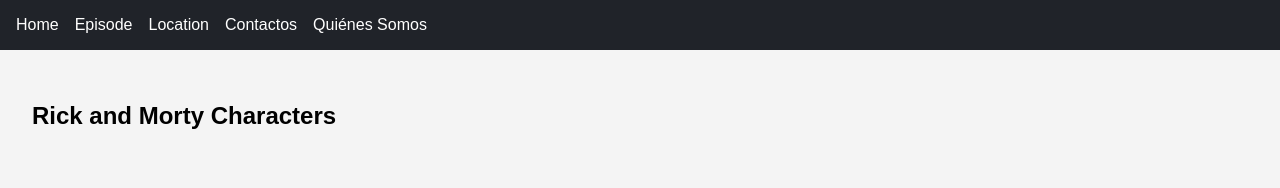
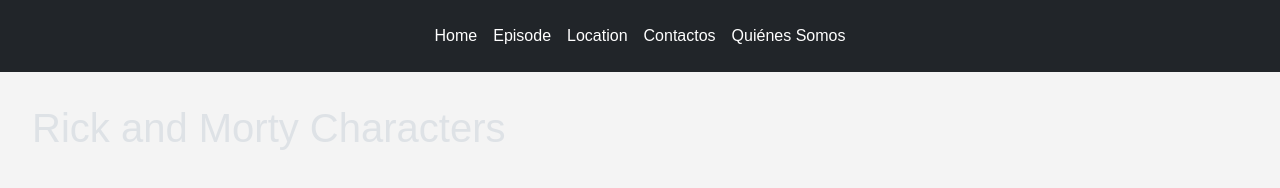
Before and after one commit to beckhamjosethtorrescaceres-png/RickAndMorty_SPAChallenge, a website built with Vite: page index.html in a window 1280 px wide. Built offline with nearby package versions, Linux system fonts and the light colour scheme; no server answers.

Commit message:
Añadir bootstrap

```diff
--- a/assets/js/components/characterCard.js
+++ b/assets/js/components/characterCard.js
@@ -21,6 +21,8 @@
                     <strong>Species:</strong>
                     ${character.species}
                 </p>
+                <button type="button" class="btn btn-primary">Editar</button>
+                <button type="button" class="btn btn-danger">Ocultar</button>
             </div>
         </article>
     `;
--- a/assets/js/components/navbar.js
+++ b/assets/js/components/navbar.js
@@ -7,13 +7,25 @@
     const navbar = document.getElementById('navbar');
 
     navbar.innerHTML = `
-        <nav class="navbar">
-            <a href="/" data-link>Home</a>
-            <a href="/episode" data-link> Episode</a>
-            <a href="/location" data-link> Location</a>
-            <a href="/contacts" data-link>Contactos</a>
-            <a href="/about" data-link> Quiénes Somos</a>
-
+        <nav class="navbar navbar-expand-sm bg-dark justify-content-center">
+            <!-- Links -->
+            <ul class="navbar-nav">
+                <li class="nav-item">
+                    <a class="nav-link" href="/" data-link>Home</a>
+                </li>
+                <li class="nav-item">
+                    <a class="nav-link" href="/episode" data-link> Episode</a>
+                </li>
+                <li class="nav-item">
+                    <a class="nav-link" href="/location" data-link> Location</a>
+                </li>
+                <li class="nav-item">
+                    <a class="nav-link" href="/contacts" data-link>Contactos</a>
+                </li>
+                <li class="nav-item">
+                    <a class="nav-link" href="/about" data-link> Quiénes Somos</a>
+                </li>
+            </ul>
         </nav>
     `;
 }
--- a/index.html
+++ b/index.html
@@ -1,10 +1,11 @@
 <!DOCTYPE html>
-<html lang="es">
+<html lang="es" data-bs-theme="dark">
 <head>
     <meta charset="UTF-8">
     <meta name="viewport" content="width=device-width, initial-scale=1.0">
     <title>SPA Vanilla JS</title>
     <link rel="stylesheet" href="./assets/css/styles.css">
+    <link href="https://cdn.jsdelivr.net/npm/bootstrap@5.3.8/dist/css/bootstrap.min.css" rel="stylesheet">
 </head>
 <body>
 
@@ -14,5 +15,6 @@
     </div>
 
     <script type="module" src="./assets/js/app.js"></script>
+    <script src="https://cdn.jsdelivr.net/npm/bootstrap@5.3.8/dist/js/bootstrap.bundle.min.js"></script>
 </body>
 </html>
```
Also changed, not shown: assets/js/views/home.html (+0 -1 lines).
